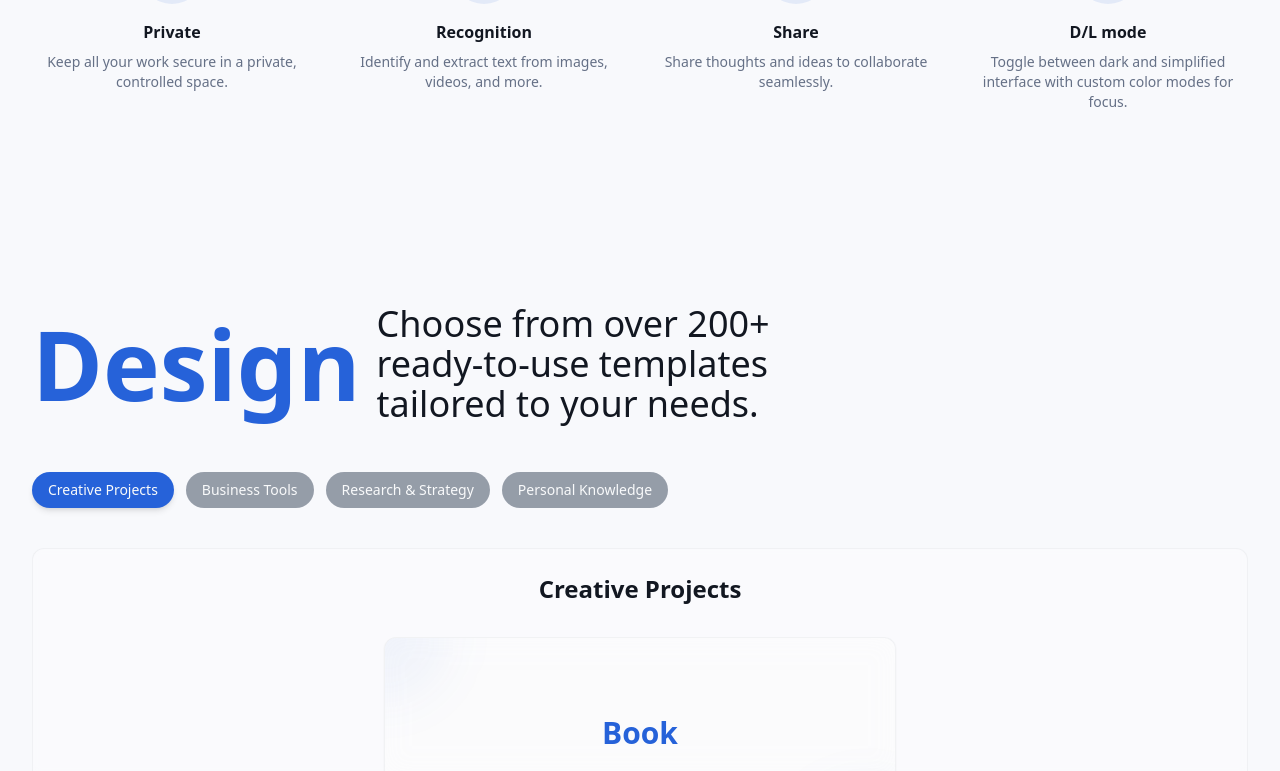
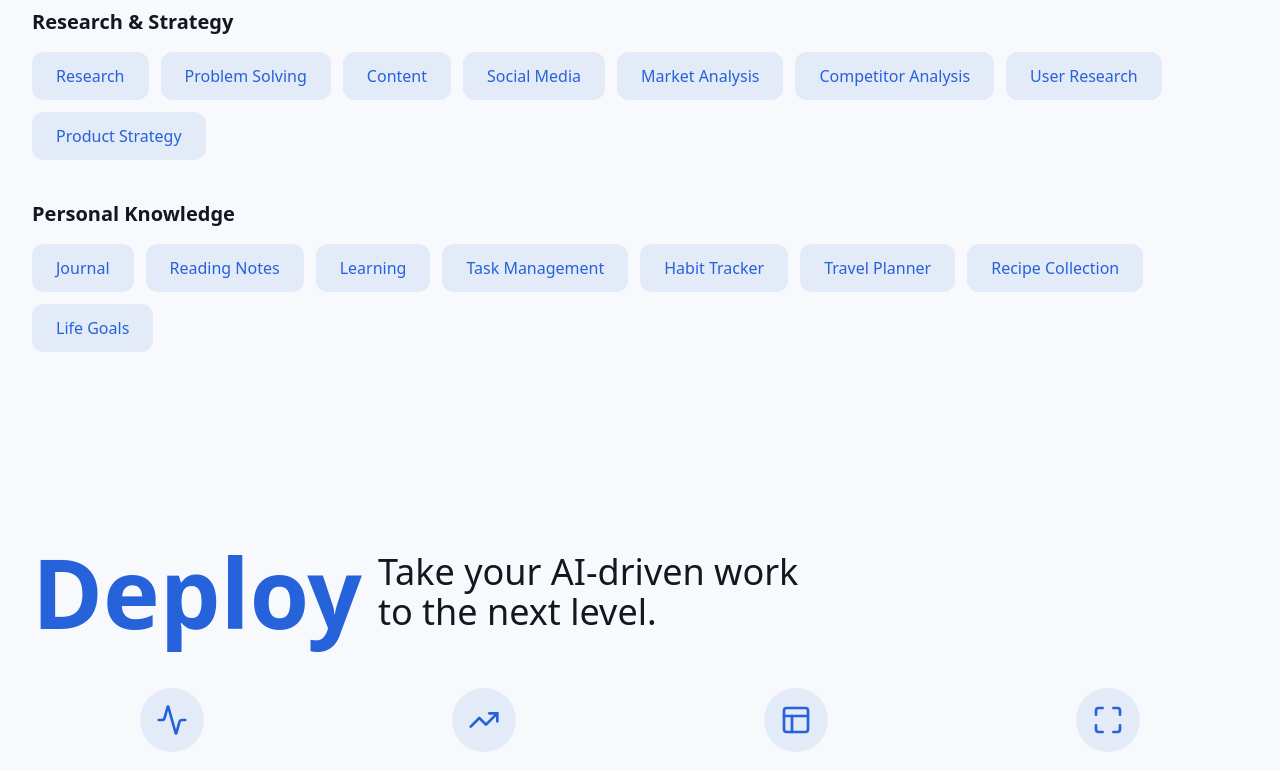
Before and after one commit to thisisjoyjacob/mangoess, a React (Vite) app: page / in a window 1280 px wide. Shown: the part 2026-2797 px from the top of the page. Built offline with nearby package versions, Linux system fonts and the light colour scheme.

Commit message:
Visual edit in Lovable
Edited UI in Lovable

```diff
--- a/src/components/landing/DesignSection.tsx
+++ b/src/components/landing/DesignSection.tsx
@@ -1,38 +1,29 @@
-
 import { useState, useEffect } from 'react';
 import { Button } from '@/components/ui/button';
 import { AnimatedTransition } from '@/components/AnimatedTransition';
 import { useAnimateIn } from '@/lib/animations';
-
 interface DesignSectionProps {
   show: boolean;
 }
-
 export const DesignSection = ({
   show
 }: DesignSectionProps) => {
   const [activeCategory, setActiveCategory] = useState(0);
   const [activeTemplate, setActiveTemplate] = useState(0);
   const [isTemplateChanging, setIsTemplateChanging] = useState(false);
-
-  const templateCategories = [
-    {
+  const templateCategories = [{
     title: "Creative Projects",
     templates: ["Course", "Book", "Presentation", "Brainstorming", "Story", "Research Paper", "Blog Post", "Portfolio"]
-    },
-    {
+  }, {
     title: "Business Tools",
     templates: ["Marketing", "Proposal", "Contract", "Product Launch", "Business Plan", "Meeting Notes", "Customer Research", "Sales Deck"]
-    },
-    {
+  }, {
     title: "Research & Strategy",
     templates: ["Research", "Problem Solving", "Content", "Social Media", "Market Analysis", "Competitor Analysis", "User Research", "Product Strategy"]
-    },
-    {
+  }, {
     title: "Personal Knowledge",
     templates: ["Journal", "Reading Notes", "Learning", "Task Management", "Habit Tracker", "Travel Planner", "Recipe Collection", "Life Goals"]
-    }
-  ];
+  }];
 
   // Cycle through templates automatically
   useEffect(() => {
@@ -46,7 +37,6 @@ export const DesignSection = ({
         setIsTemplateChanging(false);
       }, 300);
     }, 3000);
-
     return () => clearInterval(interval);
   }, [activeCategory, templateCategories]);
 
@@ -56,9 +46,7 @@ export const DesignSection = ({
     setActiveCategory(index);
     setActiveTemplate(0);
   };
-
-  return (
-    <AnimatedTransition show={show} animation="slide-up" duration={600}>
+  return <AnimatedTransition show={show} animation="slide-up" duration={600}>
       <div className="py-16 md:py-24">
         <div className="flex flex-col md:flex-row items-start md:items-center gap-4 mb-12">
           <h2 className="text-4xl font-bold text-primary md:text-8xl">Design</h2>
@@ -66,90 +54,22 @@ export const DesignSection = ({
         </div>
 
         {/* Category Selection */}
-        <div className="mb-10 flex flex-wrap gap-3">
-          {templateCategories.map((category, index) => (
-            <button
-              key={index}
-              onClick={() => handleCategoryChange(index)}
-              className={`px-4 py-2 rounded-full text-sm font-medium transition-all duration-300 ${
-                activeCategory === index
-                  ? 'bg-primary text-primary-foreground shadow-md'
-                  : 'bg-secondary/50 text-secondary-foreground hover:bg-secondary/80'
-              }`}
-            >
-              {category.title}
-            </button>
-          ))}
-        </div>
+
 
         {/* Showcase Area */}
-        <div className="bg-card/50 backdrop-blur-sm border border-border/50 rounded-lg p-6 mb-10">
-          <div className="flex flex-col items-center">
-            <h3 className="text-2xl font-semibold mb-8">{templateCategories[activeCategory].title}</h3>
 
-            <div className="relative w-full max-w-lg h-64 glass-panel rounded-lg flex items-center justify-center mb-6 overflow-hidden">
-              <AnimatedTransition
-                show={!isTemplateChanging}
-                animation="scale-in"
-                className="absolute inset-0 flex items-center justify-center"
-              >
-                <div className="text-center">
-                  <div className="text-3xl font-bold mb-4 text-primary">
-                    {templateCategories[activeCategory].templates[activeTemplate]}
-                  </div>
-                  <p className="text-muted-foreground max-w-xs mx-auto">
-                    Create and organize your {templateCategories[activeCategory].templates[activeTemplate].toLowerCase()}
-                    with our intuitive template.
-                  </p>
-                </div>
-              </AnimatedTransition>
-
-              {/* Abstract background elements */}
-              <div className="absolute top-0 left-0 w-32 h-32 bg-primary/5 rounded-full -translate-x-1/2 -translate-y-1/2 blur-xl"></div>
-              <div className="absolute bottom-0 right-0 w-40 h-40 bg-accent/5 rounded-full translate-x-1/3 translate-y-1/3 blur-xl"></div>
-            </div>
-          </div>
-
-          {/* Template Selection Dots */}
-          <div className="flex justify-center gap-2">
-            {templateCategories[activeCategory].templates.map((_, index) => (
-              <button
-                key={index}
-                onClick={() => setActiveTemplate(index)}
-                className={`w-2 h-2 rounded-full transition-all duration-300 ${
-                  activeTemplate === index
-                    ? 'bg-primary w-4'
-                    : 'bg-primary/30 hover:bg-primary/50'
-                }`}
-                aria-label={`Template ${index + 1}`}
-              />
-            ))}
-          </div>
-        </div>
 
         {/* Templates Grid */}
         <div className="space-y-10">
-          {templateCategories.map((category, index) => (
-            <div key={index} className="space-y-4">
+          {templateCategories.map((category, index) => <div key={index} className="space-y-4">
               <h3 className="text-xl font-bold">{category.title}</h3>
               <div className="flex flex-wrap gap-3">
-                {category.templates.map((template, idx) => (
-                  <div
-                    key={idx}
-                    className={`px-6 py-3 rounded-lg font-medium transition-transform duration-300 hover:scale-105 ${
-                      activeCategory === index && activeTemplate === idx
-                        ? 'bg-primary text-primary-foreground shadow-md'
-                        : 'bg-primary/10 text-primary hover:bg-primary/20'
-                    }`}
-                  >
+                {category.templates.map((template, idx) => <div key={idx} className={`px-6 py-3 rounded-lg font-medium transition-transform duration-300 hover:scale-105 ${activeCategory === index && activeTemplate === idx ? 'bg-primary text-primary-foreground shadow-md' : 'bg-primary/10 text-primary hover:bg-primary/20'}`}>
                     {template}
+                  </div>)}
               </div>
-                ))}
+            </div>)}
         </div>
       </div>
-          ))}
-        </div>
-      </div>
-    </AnimatedTransition>
-  );
+    </AnimatedTransition>;
 };
--- a/src/components/landing/ManageSection.tsx
+++ b/src/components/landing/ManageSection.tsx
@@ -65,7 +65,7 @@ export const ManageSection = ({
         </div>
 
         <div className="mb-12 border border-border/50 rounded-lg overflow-hidden shadow-lg">
-          <img alt="Dashboard visualization" className="w-full h-auto" src="/lovable-uploads/daaf4041-7ba0-4623-a56d-9e7347f7572e.png" />
+
         </div>
 
         <div className="grid grid-cols-2 md:grid-cols-4 gap-6 md:gap-8">
```
Lines whose indentation alone changed are shown as unchanged.
